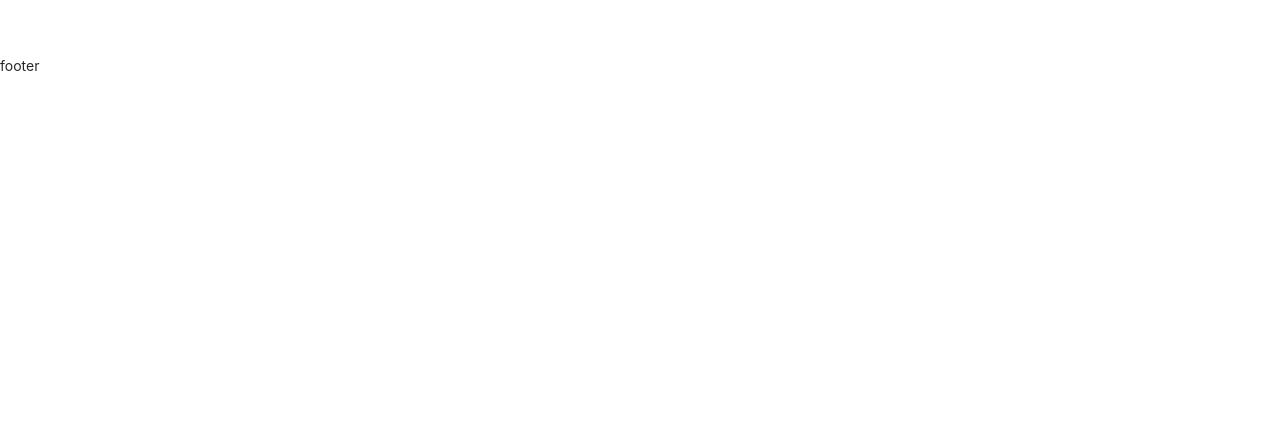
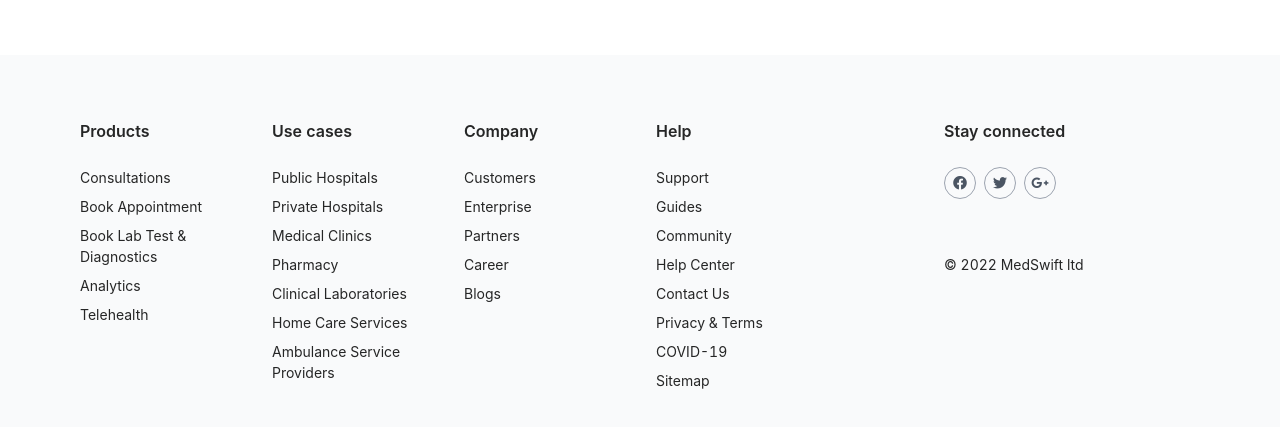
Before and after one commit to allistermugaisi/medswift-client, a Next.js app: page / in a window 1280 px wide. Shown: the part 835-1262 px from the top of the page. Before the commit the page ends 911 px from the top, so only its background shows below. Built offline with nearby package versions, Linux system fonts and the light colour scheme.

Commit message:
created footer section

```diff
--- a/components/footer.js
+++ b/components/footer.js
@@ -2,9 +2,272 @@ import React from 'react';
 
 const Footer = () => {
 	return (
-		<div>
-			<h2>footer</h2>
-		</div>
+		<>
+			<footer className="bg-gray-50 py-8 sm:py-12">
+				<div className="max-w-6xl mx-auto px-4">
+					<div className="sm:flex sm:flex-wrap sm:-mx-4 md:py-4">
+						<div className="px-4 sm:w-1/2 md:w-1/4 xl:w-1/6">
+							<h5 className="text-base font-gray-600 font-semibold mb-6">
+								Products
+							</h5>
+							<ul className="list-none footer-links">
+								<li className="mb-2">
+									<a
+										href="#"
+										className="border-b border-solid border-transparent hover:border-indigo-600 hover:text-indigo-600"
+									>
+										Consultations
+									</a>
+								</li>
+								<li className="mb-2">
+									<a
+										href="#"
+										className="border-b border-solid border-transparent hover:border-indigo-600 hover:text-indigo-600"
+									>
+										Book Appointment
+									</a>
+								</li>
+								<li className="mb-2">
+									<a
+										href="#"
+										className="border-b border-solid border-transparent hover:border-indigo-600 hover:text-indigo-600"
+									>
+										Book Lab Test & Diagnostics
+									</a>
+								</li>
+								<li className="mb-2">
+									<a
+										href="#"
+										className="border-b border-solid border-transparent hover:border-indigo-600 hover:text-indigo-600"
+									>
+										Analytics
+									</a>
+								</li>
+								<li className="mb-2">
+									<a
+										href="#"
+										className="border-b border-solid border-transparent hover:border-indigo-600 hover:text-indigo-600"
+									>
+										Telehealth
+									</a>
+								</li>
+							</ul>
+						</div>
+						<div className="px-4 sm:w-1/2 md:w-1/4 xl:w-1/6 mt-8 sm:mt-0">
+							<h5 className="text-base font-gray-600 font-semibold mb-6">
+								Use cases
+							</h5>
+							<ul className="list-none footer-links">
+								<li className="mb-2">
+									<a
+										href="#"
+										className="border-b border-solid border-transparent hover:border-indigo-600 hover:text-indigo-600"
+									>
+										Public Hospitals
+									</a>
+								</li>
+								<li className="mb-2">
+									<a
+										href="#"
+										className="border-b border-solid border-transparent hover:border-indigo-600 hover:text-indigo-600"
+									>
+										Private Hospitals
+									</a>
+								</li>
+								<li className="mb-2">
+									<a
+										href="#"
+										className="border-b border-solid border-transparent hover:border-indigo-600 hover:text-indigo-600"
+									>
+										Medical Clinics
+									</a>
+								</li>
+								<li className="mb-2">
+									<a
+										href="#"
+										className="border-b border-solid border-transparent hover:border-indigo-600 hover:text-indigo-600"
+									>
+										Pharmacy
+									</a>
+								</li>
+								<li className="mb-2">
+									<a
+										href="#"
+										className="border-b border-solid border-transparent hover:border-indigo-600 hover:text-indigo-600"
+									>
+										Clinical Laboratories
+									</a>
+								</li>
+								<li className="mb-2">
+									<a
+										href="#"
+										className="border-b border-solid border-transparent hover:border-indigo-600 hover:text-indigo-600"
+									>
+										Home Care Services
+									</a>
+								</li>
+								<li className="mb-2">
+									<a
+										href="#"
+										className="border-b border-solid border-transparent hover:border-indigo-600 hover:text-indigo-600"
+									>
+										Ambulance Service Providers
+									</a>
+								</li>
+							</ul>
+						</div>
+						<div className="px-4 sm:w-1/2 md:w-1/4 xl:w-1/6 mt-8 md:mt-0">
+							<h5 className="text-base font-gray-600 font-semibold mb-6">
+								Company
+							</h5>
+							<ul className="list-none footer-links">
+								<li className="mb-2">
+									<a
+										href="#"
+										className="border-b border-solid border-transparent hover:border-indigo-600 hover:text-indigo-600"
+									>
+										Customers
+									</a>
+								</li>
+								<li className="mb-2">
+									<a
+										href="#"
+										className="border-b border-solid border-transparent hover:border-indigo-600 hover:text-indigo-600"
+									>
+										Enterprise
+									</a>
+								</li>
+								<li className="mb-2">
+									<a
+										href="#"
+										className="border-b border-solid border-transparent hover:border-indigo-600 hover:text-indigo-600"
+									>
+										Partners
+									</a>
+								</li>
+								<li className="mb-2">
+									<a
+										href="#"
+										className="border-b border-solid border-transparent hover:border-indigo-600 hover:text-indigo-600"
+									>
+										Career
+									</a>
+								</li>
+								<li className="mb-2">
+									<a
+										href="#"
+										className="border-b border-solid border-transparent hover:border-indigo-600 hover:text-indigo-600"
+									>
+										Blogs
+									</a>
+								</li>
+							</ul>
+						</div>
+						<div className="px-4 sm:w-1/2 md:w-1/4 xl:w-1/6 mt-8 md:mt-0">
+							<h5 className="text-base font-gray-600 font-semibold mb-6">
+								Help
+							</h5>
+							<ul className="list-none footer-links">
+								<li className="mb-2">
+									<a
+										href="#"
+										className="border-b border-solid border-transparent hover:border-indigo-600 hover:text-indigo-600"
+									>
+										Support
+									</a>
+								</li>
+								<li className="mb-2">
+									<a
+										href="#"
+										className="border-b border-solid border-transparent hover:border-indigo-600 hover:text-indigo-600"
+									>
+										Guides
+									</a>
+								</li>
+								<li className="mb-2">
+									<a
+										href="#"
+										className="border-b border-solid border-transparent hover:border-indigo-600 hover:text-indigo-600"
+									>
+										Community
+									</a>
+								</li>
+								<li className="mb-2">
+									<a
+										href="#"
+										className="border-b border-solid border-transparent hover:border-indigo-600 hover:text-indigo-600"
+									>
+										Help Center
+									</a>
+								</li>
+								<li className="mb-2">
+									<a
+										href="#"
+										className="border-b border-solid border-transparent hover:border-indigo-600 hover:text-indigo-600"
+									>
+										Contact Us
+									</a>
+								</li>
+								<li className="mb-2">
+									<a
+										href="#"
+										className="border-b border-solid border-transparent hover:border-indigo-600 hover:text-indigo-600"
+									>
+										Privacy & Terms
+									</a>
+								</li>
+								<li className="mb-2">
+									<a
+										href="#"
+										className="border-b border-solid border-transparent hover:border-indigo-600 hover:text-indigo-600"
+									>
+										COVID-19
+									</a>
+								</li>
+								<li className="mb-2">
+									<a
+										href="#"
+										className="border-b border-solid border-transparent hover:border-indigo-600 hover:text-indigo-600"
+									>
+										Sitemap
+									</a>
+								</li>
+							</ul>
+						</div>
+						<div className="px-4 mt-4 sm:w-1/3 xl:w-1/6 sm:mx-auto xl:mt-0 xl:ml-auto">
+							<h5 className="text-base font-gray-600 font-semibold mb-6 sm:text-center xl:text-left">
+								Stay connected
+							</h5>
+							<div className="flex sm:justify-center xl:justify-start">
+								<a
+									href=""
+									className="w-8 h-8 border border-gray-400 rounded-full text-center py-1 text-gray-600 hover:text-white hover:bg-blue-600 hover:border-blue-600"
+								>
+									<i className="fab fa-facebook"></i>
+								</a>
+								<a
+									href=""
+									className="w-8 h-8 border border-gray-400 rounded-full text-center py-1 ml-2 text-gray-600 hover:text-white hover:bg-blue-400 hover:border-blue-400"
+								>
+									<i className="fab fa-twitter"></i>
+								</a>
+								<a
+									href=""
+									className="w-8 h-8 border border-gray-400 rounded-full text-center py-1 ml-2 text-gray-600 hover:text-white hover:bg-red-600 hover:border-red-600"
+								>
+									<i className="fab fa-google-plus-g"></i>
+								</a>
+							</div>
+							<div className="py-14">
+								<p className="text-sm">
+									&copy; {new Date().getFullYear()} MedSwift ltd
+								</p>
+							</div>
+						</div>
+					</div>
+				</div>
+			</footer>
+		</>
 	);
 };
 
--- a/components/navbar.js
+++ b/components/navbar.js
@@ -50,7 +50,7 @@ const Navbar = () => {
 						<nav className="hidden md:flex space-x-10">
 							<a
 								href="#"
-								className="text-base font-medium text-gray-500 hover:text-gray-900"
+								className="text-base font-medium text-gray-600 hover:text-gray-900"
 							>
 								Home
 							</a>
@@ -59,7 +59,7 @@ const Navbar = () => {
 								<button
 									type="button"
 									className="
-                   group bg-white rounded-md text-gray-500 inline-flex items-center text-base font-medium hover:text-gray-900 focus:outline-none pb-8'
+                   group bg-white rounded-md text-gray-600 inline-flex items-center text-base font-medium hover:text-gray-900 focus:outline-none pb-8'
                   "
 									onMouseEnter={() => (
 										setFlyerThree(true), setFlyer(false), setFlyerTwo(false)
@@ -369,7 +369,7 @@ const Navbar = () => {
 								<button
 									type="button"
 									className="
-                   group bg-white rounded-md text-gray-500 inline-flex items-center text-base font-medium hover:text-gray-900 focus:outline-none pb-8'
+                   group bg-white rounded-md text-gray-600 inline-flex items-center text-base font-medium hover:text-gray-900 focus:outline-none pb-8'
                   "
 									onMouseEnter={() => (
 										setFlyer(true), setFlyerTwo(false), setFlyerThree(false)
@@ -632,13 +632,13 @@ const Navbar = () => {
 
 							<a
 								href="#"
-								className="text-base font-medium text-gray-500 hover:text-gray-900"
+								className="text-base font-medium text-gray-600 hover:text-gray-900"
 							>
 								Pricing
 							</a>
 							<a
 								href="#"
-								className="text-base font-medium text-gray-500 hover:text-gray-900"
+								className="text-base font-medium text-gray-600 hover:text-gray-900"
 							>
 								About
 							</a>
@@ -646,7 +646,7 @@ const Navbar = () => {
 								{/* Item active: "text-gray-900", Item inactive: "text-gray-500" */}
 								<button
 									type="button"
-									className="group bg-white rounded-md text-gray-500 inline-flex items-center text-base font-medium hover:text-gray-900 focus:outline-none"
+									className="group bg-white rounded-md text-gray-600 inline-flex items-center text-base font-medium hover:text-gray-900 focus:outline-none"
 									onMouseEnter={() => (
 										setFlyerTwo(!flyerTwo),
 										setFlyer(false),
--- a/components/seo.js
+++ b/components/seo.js
@@ -51,6 +51,10 @@ const SEO = ({
 				{metaData.map(({ name, content }, i) => (
 					<meta key={i} name={name} content={content} />
 				))}
+				<link
+					rel="stylesheet"
+					href="https://use.fontawesome.com/releases/v5.15.4/css/all.css"
+				></link>
 			</Head>
 			<Script
 				type="module"
```
